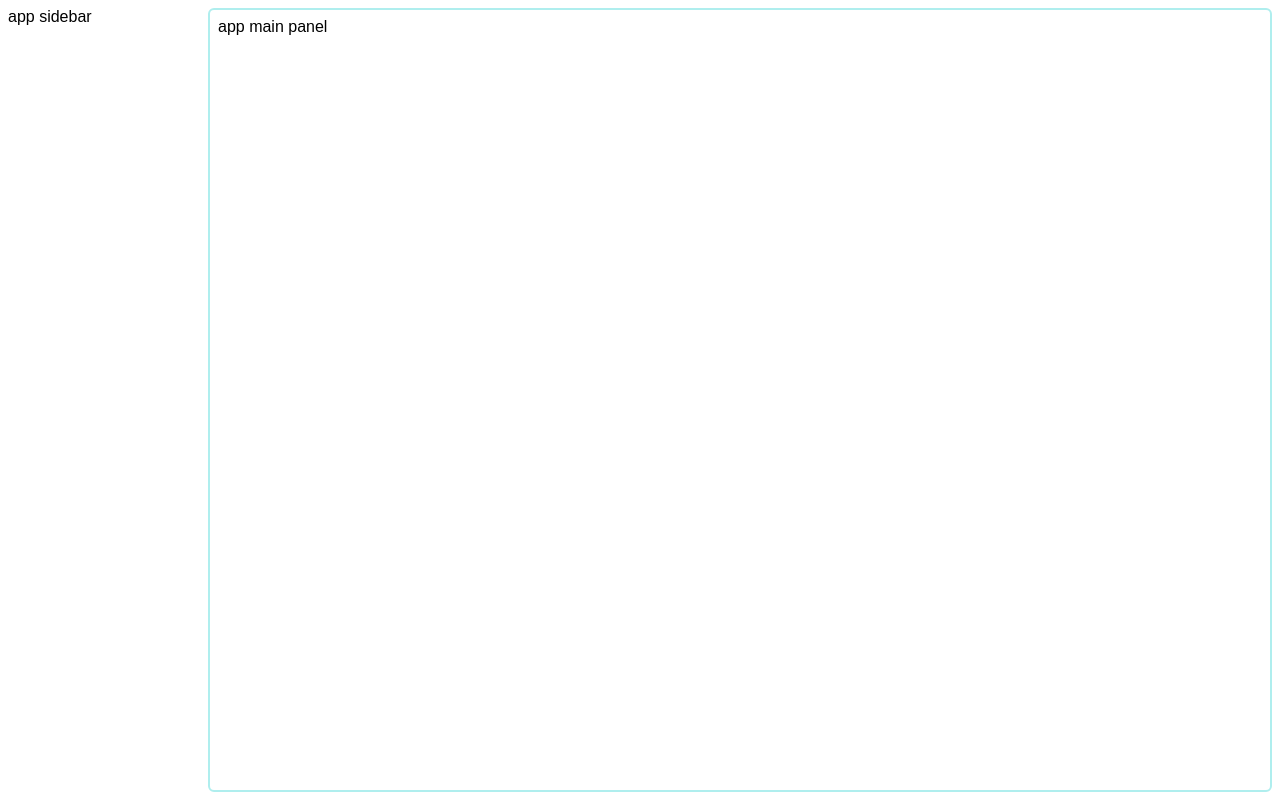
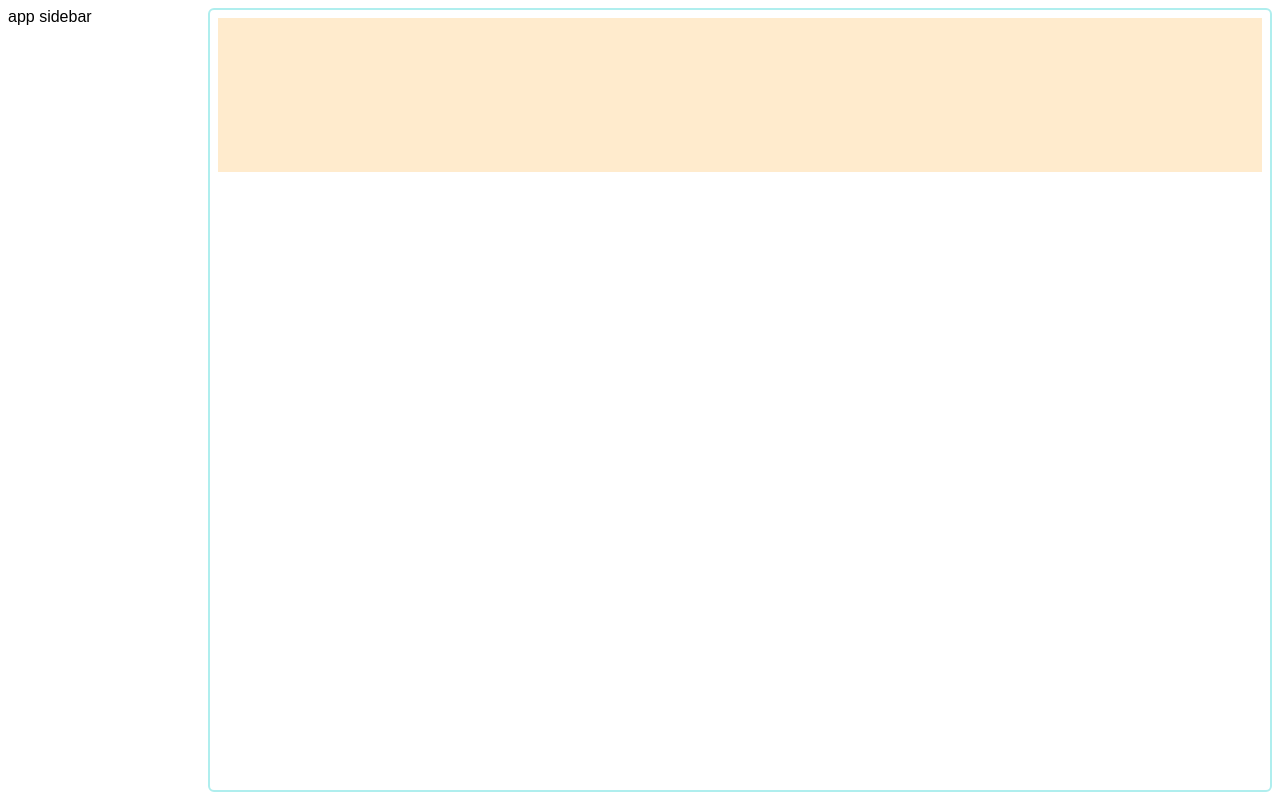
Before and after one commit to orogeny/vanilla-planner, a website built with Vite: page index.html in a window 1280 px wide. Built offline with nearby package versions, Linux system fonts and the light colour scheme.

Commit message:
feat: stretch canvas to width of parent container

```diff
--- a/index.html
+++ b/index.html
@@ -11,7 +11,11 @@
   <body>
     <div id="app">
       <aside class="sidebar">app sidebar</aside>
-      <main class="main">app main panel</main>
+      <main class="main">
+        <div class="container">
+          <canvas class="board">Oops..! Canvas is not supported</canvas>
+        </div>
+      </main>
     </div>
   </body>
 </html>
--- /dev/null
+++ b/src/board.ts
@@ -0,0 +1,20 @@
+function setup() {
+  const canvas = document.querySelector<HTMLCanvasElement>("canvas.board");
+
+  if (!canvas) {
+    console.log("canvas not there yet");
+    return;
+  }
+
+  const { clientWidth, clientHeight } = canvas.parentElement!;
+
+  canvas.style.width = `${clientWidth}px`;
+  canvas.style.height = `${clientHeight}px`;
+
+  canvas.width = clientWidth;
+  canvas.height = clientHeight;
+
+  console.log(`canvas sized (${clientWidth}, ${clientHeight})`);
+}
+
+export { setup };
--- a/src/main.ts
+++ b/src/main.ts
@@ -0,0 +1,7 @@
+import * as board from "./board";
+
+window.onload = init;
+
+function init() {
+  board.setup();
+}
--- a/src/style.css
+++ b/src/style.css
@@ -30,3 +30,7 @@ body {
   border: 2px solid paleturquoise;
   border-radius: 0.375rem;
 }
+
+canvas.board {
+  background-color: blanchedalmond;
+}
```
